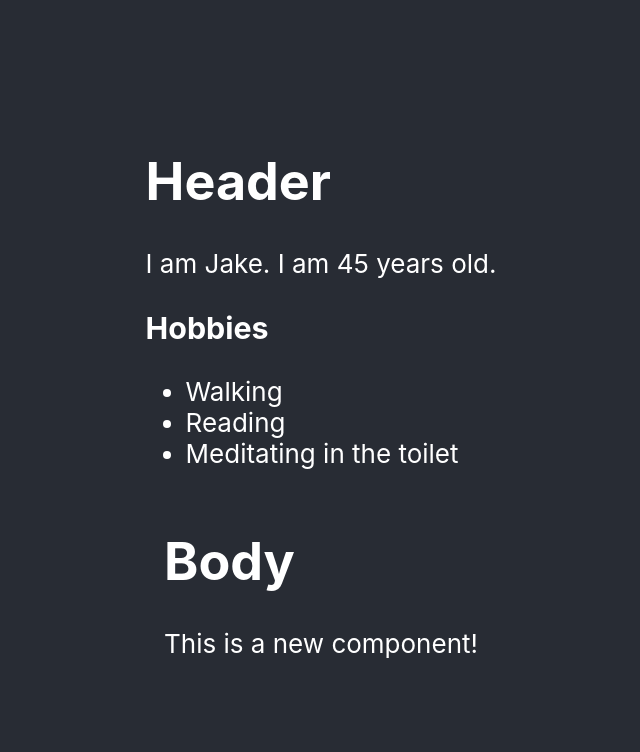
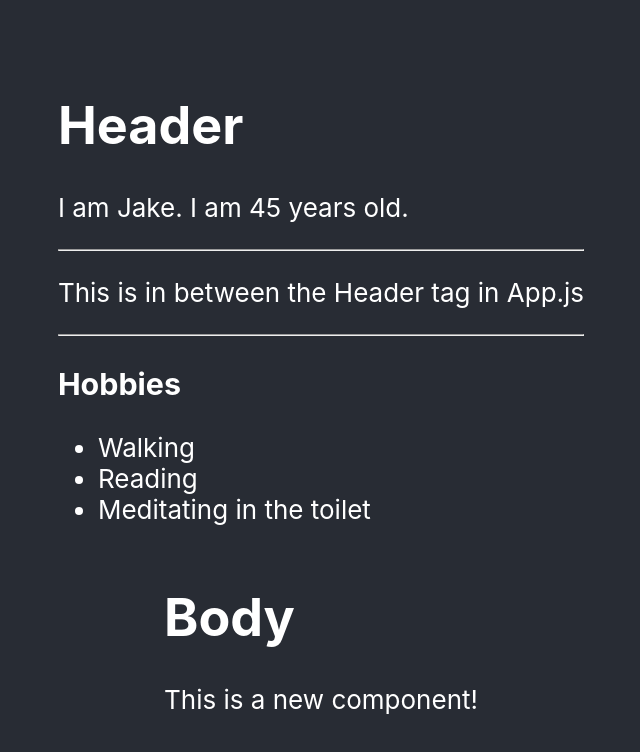
Before and after one commit to Leng-H/My-First-React, a React (Create React App) app: page / in a window 1280 px wide. Shown: the top 752 px of the page, without its empty margins (319-959 px from the left). Built offline with nearby package versions, Linux system fonts and the light colour scheme.

Commit message:
Passing Data Without Setting Up Props First

```diff
--- a/src/App.js
+++ b/src/App.js
@@ -11,8 +11,14 @@ function App() {
 
   return (
     <div className="App-header">
-      {/* Passing values to Header as follows. Then, go to Header.js and access the value using props */}
-      <Header myStr={"Some string"} myNum={42354} myObj={obj} />
+      {/* There are 2 ways to pass a value:
+          1). Passing values to Header "by setting up the props"; myStr, myNum, myObj.
+              Then, go to Header.js and access the value using props.myStr for example.
+          2). "By putting everything in between the tag" and then access the value using
+              props.children. */}
+      <Header myStr={"Some string"} myNum={42354} myObj={obj}>
+        <p>This is in between the Header tag in App.js</p>
+      </Header>
       <Body />
     </div>
   );
--- a/src/Component/Header.js
+++ b/src/Component/Header.js
@@ -11,6 +11,10 @@ const Header = (props) => {
       <p>
         I am {props.myObj.name}. I am {props.myObj.age} years old.{" "}
       </p>
+
+      <hr />
+      {props.children}
+      <hr />
 
       <div>
         <h3>Hobbies</h3>
@@ -31,6 +35,8 @@ Header.prototype = {
   name: PropTypes.string,
   age: PropTypes.number,
   hobbies: PropTypes.object,
+
+  children: PropTypes.element.isRequired,
 };
 
 export default Header;
```
